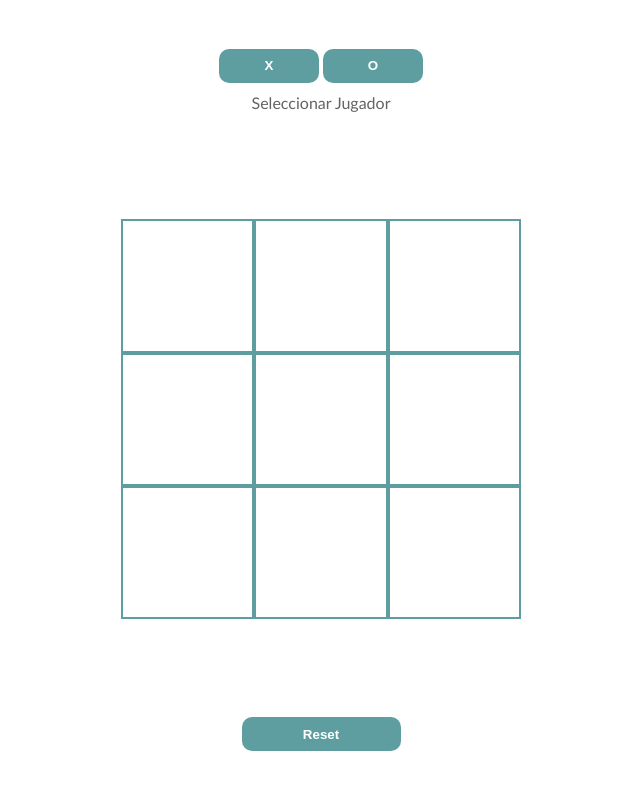
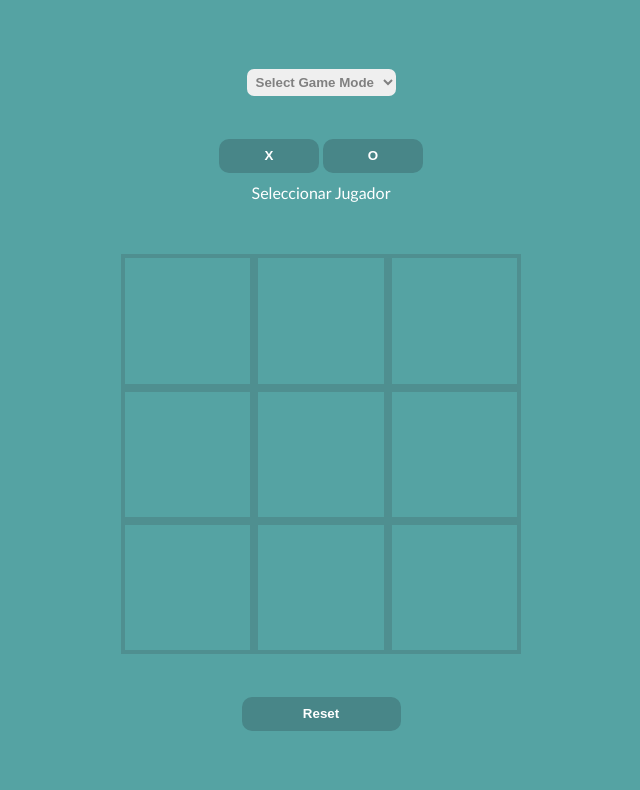
Before and after one commit to tomaschapot/tic-tac-toe, a plain HTML site: page index.html in a window 1280 px wide. Shown: the whole page, without its empty margins (319-959 px from the left). Drawn offline with Linux system fonts and the light colour scheme.

Commit message:
added styling

```diff
--- a/index.html
+++ b/index.html
@@ -8,6 +8,11 @@
 		<link rel="stylesheet" href="./styles.css" />
 	</head>
 	<body class="container">
+		<select name="game-mode" id="game-mode">
+			<option value="computer" disabled selected>Select Game Mode</option>
+			<option value="computer">Computer</option>
+			<option value="friend">Friend</option>
+		</select>
 		<div class="stats">
 			<button class="button" id="X">X</button>
 			<button class="button" id="O">O</button>
--- a/main.js
+++ b/main.js
@@ -21,10 +21,10 @@ $resetButton.addEventListener("click", () => {
 });
 
 $playerx.addEventListener("click", () => {
-	player = CreatePlayer("X");
+	player = CreatePlayer("X", "rgb(58,58,58)");
 });
 $playero.addEventListener("click", () => {
-	player = CreatePlayer("O");
+	player = CreatePlayer("O", "white");
 });
 
 $boxes.forEach((box) => {
@@ -68,10 +68,11 @@ DisplayController.displaySelection(Gameboard.board);
 
 //Players
 
-function CreatePlayer(style) {
+function CreatePlayer(style, color) {
 	let play = (board, e) => {
 		if (e.target.textContent === "") {
 			e.target.textContent = style;
+			e.target.style.color = color;
 			board.push(style);
 		} else {
 			return;
--- a/styles.css
+++ b/styles.css
@@ -5,12 +5,14 @@
 }
 
 .container {
+	padding: 3rem;
 	width: 100vw;
 	height: 100vh;
 	display: flex;
 	justify-content: space-around;
 	flex-direction: column;
 	align-items: center;
+	background-color: rgb(85, 163, 163);
 }
 
 .board {
@@ -24,7 +26,8 @@
 }
 
 .square {
-	border: 2px solid cadetblue;
+	border: 4px solid rgba(70, 114, 116, 0.404);
+
 	font-size: 5rem;
 	font-family: "Gill Sans", "Gill Sans MT", Calibri, "Trebuchet MS", sans-serif;
 	display: flex;
@@ -38,7 +41,7 @@
 	padding: 0.6rem;
 	border: none;
 	border-radius: 10px;
-	background-color: cadetblue;
+	background-color: rgb(72, 134, 136);
 	color: white;
 	font-weight: bold;
 	transition: 0.2s;
@@ -49,19 +52,28 @@
 	padding: 0.6rem;
 	border: none;
 	border-radius: 10px;
-	background-color: cadetblue;
+	background-color: rgb(72, 134, 136);
 	color: white;
 	font-weight: bold;
 }
 
 .button:hover {
-	background-color: slategray;
-	box-shadow: 0px 0px 10px;
+	background-color: white;
+	color: black;
+	box-shadow: 0px 0px 10px white;
 }
 
 .scoreboard {
 	text-align: center;
 	margin: 10px;
-	color: rgb(99, 99, 99);
+	color: white;
 	font-family: "Gill Sans", "Gill Sans MT", Calibri, "Trebuchet MS", sans-serif;
 }
+
+select {
+	padding: 5px;
+	border: none;
+	border-radius: 7px;
+	color: gray;
+	font-weight: bold;
+}
```
